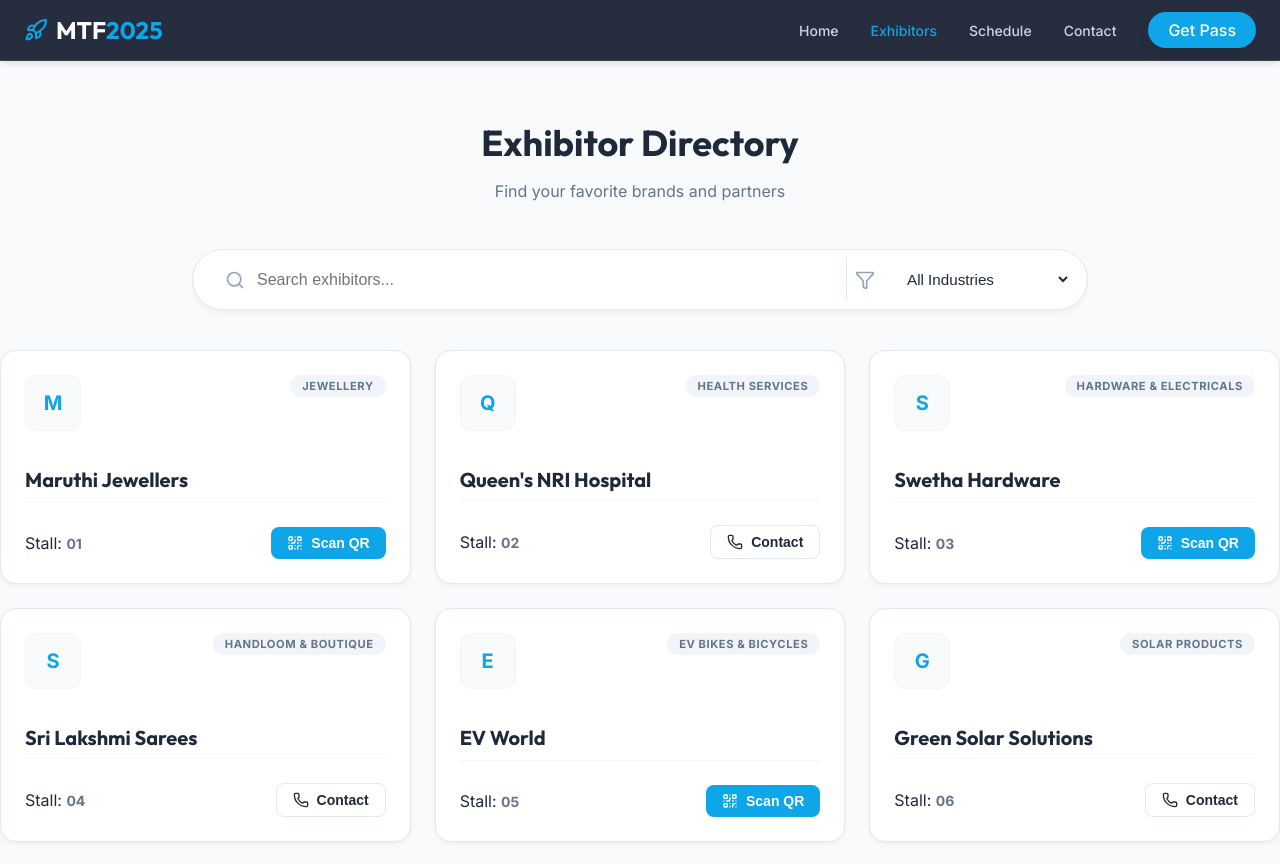
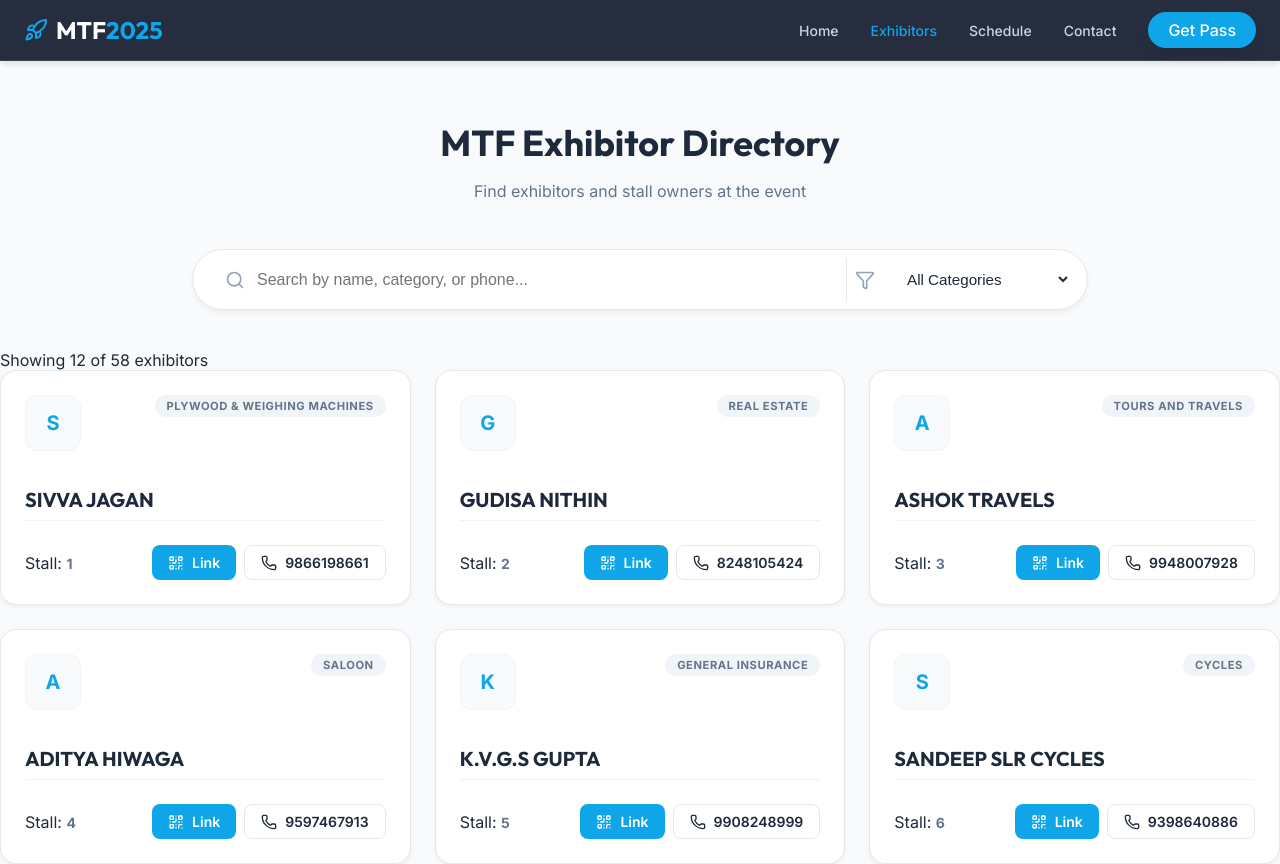
Before and after one commit to karnamvenkatachaitanya/MTF2025, a React (Vite) app in the folder frontend/: page /exhibitors in a window 1280 px wide. Shown: the top 864 px of the page. Built offline with nearby package versions, Linux system fonts and the light colour scheme.

Commit message:
Implement Show More pagination for Exhibitors

```diff
--- a/frontend/src/pages/Exhibitors.css
+++ b/frontend/src/pages/Exhibitors.css
@@ -277,3 +277,8 @@
     color: var(--color-secondary);
     background-color: #f8fafc;
 }
+
+.action-buttons {
+    display: flex;
+    gap: 0.5rem;
+}
--- a/frontend/src/pages/Exhibitors.jsx
+++ b/frontend/src/pages/Exhibitors.jsx
@@ -2,34 +2,114 @@
 import { Search, Filter, QrCode, Phone } from 'lucide-react';
 import './Exhibitors.css';
 
+// Convert Excel data to structured format
 const exhibitorsData = [
-    { stall: '01', name: 'Maruthi Jewellers', category: 'Jewellery', type: 'qr' },
-    { stall: '02', name: "Queen's NRI Hospital", category: 'Health Services', type: 'phone' },
-    { stall: '03', name: 'Swetha Hardware', category: 'Hardware & Electricals', type: 'qr' },
-    { stall: '04', name: 'Sri Lakshmi Sarees', category: 'Handloom & Boutique', type: 'phone' },
-    { stall: '05', name: 'EV World', category: 'EV Bikes & Bicycles', type: 'qr' },
-    { stall: '06', name: 'Green Solar Solutions', category: 'Solar Products', type: 'phone' },
-    { stall: '07', name: 'Home Style Interiors', category: 'Interior & Decor', type: 'qr' },
-    { stall: '08', name: 'Tech Gadgets Hub', category: 'Electronics', type: 'phone' },
+    // AUDITORIUM STALLS
+    { stall: '1', name: 'SIVVA JAGAN', category: 'PLYWOOD & WEIGHING MACHINES', phone: '9866198661', website: '' },
+    { stall: '2', name: 'GUDISA NITHIN', category: 'REAL ESTATE', phone: '8248105424', website: '' },
+    { stall: '3', name: 'ASHOK TRAVELS', category: 'TOURS AND TRAVELS', phone: '9948007928', website: '' },
+    { stall: '4', name: 'ADITYA HIWAGA', category: 'SALOON', phone: '9597467913', website: '' },
+    { stall: '5', name: 'K.V.G.S GUPTA', category: 'GENERAL INSURANCE', phone: '9908248999', website: '' },
+    { stall: '6', name: 'SANDEEP SLR CYCLES', category: 'CYCLES', phone: '9398640886', website: '' },
+    { stall: '7', name: 'ASHOK BFH', category: 'CURTAINS', phone: '9848145323', website: '' },
+    { stall: '8', name: 'SANTOSH NALAM', category: 'STATIONARY', phone: '9849375396', website: '' },
+    { stall: '9,10', name: 'KIRAN LIVING LINES', category: 'TILES', phone: '8074253744', website: '' },
+    { stall: '11', name: 'VIJAY PULIPATI', category: 'HANDLOOMS', phone: '9440105405', website: '' },
+    { stall: '12', name: 'VIJAY PENTAPATI', category: 'GIFTS & TOYS', phone: '8142436707', website: '' },
+    { stall: '13', name: 'VENKATESH PASUMARTHI', category: 'CC TV', phone: '8340889417', website: '' },
+    { stall: '14', name: 'INDUPURI SUMAN', category: 'ELECTRICAL', phone: '9989254444', website: '' },
+    { stall: '15', name: 'G.S GUPTA', category: 'ELECTRICAL BIKES', phone: '9603849183', website: '' },
+    { stall: '16,17', name: 'PERLA SUMAN', category: 'PAINTS', phone: '9246667445', website: '' },
+    { stall: '18,19', name: 'SIRISH', category: 'SOLAR SYSTEMS', phone: '8790177566', website: '' },
+    { stall: '20', name: 'CHANDRA MOULI', category: 'INTERIOR DESIGNOR', phone: '9550934826', website: '' },
+    { stall: '21', name: 'RAM KUMAR', category: 'RSM SAREES', phone: '9849533111', website: '' },
+    { stall: '22', name: 'SRINIVAS SAI', category: 'GLASS WORKS', phone: '9885347991', website: '' },
+    { stall: '23', name: 'DATTA', category: 'MEGHANA MATCHIGS', phone: '8096127074', website: '' },
+    { stall: '24', name: 'KUSUMANCHI READYMADES', category: 'KIDS & GENTS WEAR', phone: '9966514213', website: '' },
+    { stall: '25', name: 'VT FOOR WEAR', category: 'FOOT WEAR', phone: '9959132326', website: '' },
+    { stall: '26', name: 'CHANDOO', category: 'AYURVEDIC HERBS', phone: '9849653053', website: '' },
+    { stall: '27', name: 'VENKATESH LIFESTYLE', category: 'FURNITURE', phone: '9440192658', website: '' },
+    { stall: '28', name: 'VINOD GUDISA', category: 'VASU OPITCALS', phone: '9848443377', website: '' },
+    { stall: '29', name: 'G. PADMAVATHI', category: 'BOTIQUE', phone: '9292606683', website: '' },
+    { stall: '30', name: 'VIJAY PENTAPATI', category: 'BUTTERFLY KITCHEN WEAR', phone: '8142436707', website: '' },
+    { stall: '31', name: 'SANTOSH GUDIMETLA', category: 'FABRICATION', phone: '9989927802', website: '' },
+    { stall: '32', name: 'SAI KATTAMURI', category: 'DIGITAL MARKETING', phone: '9010244245', website: '' },
+    { stall: '33', name: 'PRADEEP CHENNA', category: 'DRY FRUITS', phone: '9966601464', website: '' },
+    { stall: '34', name: 'GRANDI TEJA', category: 'MILLETS', phone: '9985472200', website: '' },
+    { stall: '35', name: 'NAGA KIRAN', category: 'BOTIQUE VARNAMZZ', phone: '9885143386', website: '' },
+    { stall: '36', name: 'SUDHEER', category: 'AGARBATTI', phone: '9491571083', website: '' },
+    { stall: '37', name: 'HARIKRISHNA', category: 'HEALTH INSURANCE', phone: '9848833656', website: '' },
+    { stall: '38', name: 'SRUJAN', category: 'NUTRITIONIST', phone: '9494294593', website: '' },
+    { stall: '39', name: 'MSQUARE DINESH', category: 'CLOTH READYMADES', phone: '9848145351', website: '' },
+    { stall: '40', name: 'BANDARY AYYAPPA', category: 'SILK HOUSE', phone: '9550526555', website: '' },
+    { stall: '41', name: 'RAKESH BODDU', category: 'TYRES', phone: '8978970400', website: '' },
+
+    // SMALL SIZE STALLS
+    { stall: '42', name: 'SWAMY CHITS', category: 'CHITS', phone: '9490657222', website: '' },
+    { stall: '43', name: 'KALYANI NIV', category: 'TALLY SOFTWARE', phone: '8712553990', website: '' },
+    { stall: '44', name: 'KANNAN', category: 'E BOOKS', phone: '436705505455', website: '' },
+    { stall: '45', name: 'BOLISETTY SRINIVAS', category: 'LANDSCAPING', phone: '9490107236', website: '' },
+    { stall: '46', name: 'ANAND KELLA', category: 'COLOUR LAB', phone: '9030994266', website: '' },
+    { stall: '47', name: 'RAGHUVEER', category: 'RO FILTERS', phone: '9848304037', website: '' },
+    { stall: '48', name: 'HARSHA ENTERPRISES', category: 'FRAGRANCES', phone: '6281204224', website: '' },
+
+    // OUTSIDE STALLS
+    { stall: 'O=1', name: 'HIMALAYA KISHORE', category: 'MADGULA HALWA', phone: '7731836996', website: '' },
+    { stall: 'O=2', name: 'OLD TOWN FLAVORS', category: 'READY MIXTURES', phone: '8008935854', website: '' },
+    { stall: 'O=3', name: 'SRAVAN ADI3', category: 'GROCERIES', phone: '9505555656', website: '' },
+    // Stall O=4 is empty in Excel
+
+    // FOOD STALLS LAWN
+    { stall: 'F=1', name: 'EATERS', category: 'FOOD STALL', phone: '9052666688', website: '' },
+    { stall: 'F=3', name: 'SVN LAKE PALACE', category: 'FOOD STALL', phone: '9333777789', website: '' },
+    { stall: 'F=4', name: 'DESSERTINO SUVARNA', category: 'FOOD STALL', phone: '9885000708', website: '' },
+    { stall: 'F=5', name: 'JAGANNATH FOODS ABHISHEK', category: 'FOOD STALL', phone: '8142026590', website: '' },
+    { stall: 'F=6', name: 'FC DENS RAMYA', category: 'FOOD STALL', phone: '8978247425', website: '' },
+    { stall: 'F=7', name: 'FOUR CORNERS AVINASH', category: 'FOOD STALL', phone: '7288001337', website: '' },
+    // Stalls F=2, F=8, F=9, F=10 are empty in Excel
+
+    // PARKING SLOTS
+    { stall: 'P=1', name: 'AQUA GUARD', category: 'PARKING SPONSOR', phone: '6301664497', website: '' },
+    { stall: 'P=2', name: 'IFB', category: 'PARKING SPONSOR', phone: '63016064497', website: '' },
+    { stall: 'P=3', name: 'VINAYAKA ENTERPRISES', category: 'PARKING SPONSOR', phone: '9701362991', website: '' },
+    { stall: 'P=4', name: 'NAGENDRA STEELS', category: 'PARKING SPONSOR', phone: '9848021066', website: '' },
+    // Stall P=5 is empty in Excel
 ];
+
+// Extract unique categories for filter dropdown
+const categories = [...new Set(exhibitorsData.map(item => item.category))].sort();
 
 const Exhibitors = () => {
     const [searchTerm, setSearchTerm] = useState('');
     const [filter, setFilter] = useState('');
+    const [visibleCount, setVisibleCount] = useState(12);
 
+    // Filter function with phone number search support
     const filteredExhibitors = exhibitorsData.filter(item => {
-        const matchesSearch = item.name.toLowerCase().includes(searchTerm.toLowerCase()) ||
-            item.category.toLowerCase().includes(searchTerm.toLowerCase());
-        const matchesFilter = filter ? item.category.includes(filter) : true;
+        if (!item.name || item.name.trim() === '') return false; // Skip empty stalls
+
+        const matchesSearch =
+            item.name.toLowerCase().includes(searchTerm.toLowerCase()) ||
+            item.category.toLowerCase().includes(searchTerm.toLowerCase()) ||
+            item.phone.includes(searchTerm);
+
+        const matchesFilter = filter ? item.category === filter : true;
+
         return matchesSearch && matchesFilter;
     });
+
+    const displayedExhibitors = filteredExhibitors.slice(0, visibleCount);
+
+    const handleLoadMore = () => {
+        setVisibleCount(prev => prev + 12);
+    };
 
     return (
         <div className="exhibitors-container">
             <div className="container mx-auto px-6">
                 <div className="page-header">
-                    <h1 className="page-title">Exhibitor Directory</h1>
-                    <p className="page-subtitle">Find your favorite brands and partners</p>
+                    <h1 className="page-title">MTF Exhibitor Directory</h1>
+                    <p className="page-subtitle">Find exhibitors and stall owners at the event</p>
                 </div>
 
                 {/* Search & Filter */}
@@ -38,9 +118,9 @@
                         <Search className="search-icon" size={20} />
                         <input
                             type="text"
-                            placeholder="Search exhibitors..."
+                            placeholder="Search by name, category, or phone..."
                             value={searchTerm}
-                            onChange={(e) => setSearchTerm(e.target.value)}
+                            onChange={(e) => { setSearchTerm(e.target.value); setVisibleCount(12); }}
                             className="search-input"
                         />
                     </div>
@@ -49,25 +129,28 @@
                         <select
                             className="filter-select"
                             value={filter}
-                            onChange={(e) => setFilter(e.target.value)}
+                            onChange={(e) => { setFilter(e.target.value); setVisibleCount(12); }}
                         >
-                            <option value="">All Industries</option>
-                            <option value="Jewellery">Jewellery</option>
-                            <option value="Health Services">Health Services</option>
-                            <option value="Hardware & Electricals">Hardware</option>
-                            <option value="Handloom & Boutique">Handloom</option>
-                            <option value="EV Bikes & Bicycles">EV & Auto</option>
-                            <option value="Solar Products">Solar</option>
-                            <option value="Interior & Decor">Interior</option>
-                            <option value="Electronics">Electronics</option>
+                            <option value="">All Categories</option>
+                            {categories.map((category, index) => (
+                                <option key={index} value={category}>
+                                    {category}
+                                </option>
+                            ))}
                         </select>
                     </div>
                 </div>
 
+                {/* Results Count */}
+                <div className="results-count">
+                    Showing {displayedExhibitors.length} of {filteredExhibitors.length} exhibitors
+                </div>
+
                 {/* Grid */}
                 {filteredExhibitors.length > 0 ? (
+                    <>
                         <div className="exhibitors-grid">
-                        {filteredExhibitors.map((item, index) => (
+                            {displayedExhibitors.map((item, index) => (
                                 <div key={index} className="exhibitor-card group">
                                     <div className="card-header">
                                         <div className="logo-box">
@@ -81,19 +164,35 @@
                                     <h3 className="exhibitor-name">{item.name}</h3>
                                     <div className="card-footer">
                                         <span>Stall: <strong className="stall-number">{item.stall}</strong></span>
-                                    {item.type === 'qr' ? (
-                                        <button className="btn-action qr">
-                                            <QrCode size={16} /> Scan QR
-                                        </button>
-                                    ) : (
-                                        <button className="btn-action phone">
-                                            <Phone size={16} /> Contact
-                                        </button>
-                                    )}
+                                        <div className="action-buttons">
+                                            <a
+                                                href={item.website || `https://www.google.com/search?q=${encodeURIComponent(item.name + " Vizianagaram")}`}
+                                                target="_blank"
+                                                rel="noopener noreferrer"
+                                                className="btn-action qr"
+                                            >
+                                                <QrCode size={16} /> Link
+                                            </a>
+                                            <a href={`tel:${item.phone}`} className="btn-action phone">
+                                                <Phone size={16} /> {item.phone}
+                                            </a>
+                                        </div>
                                     </div>
                                 </div>
                             ))}
                         </div>
+
+                        {visibleCount < filteredExhibitors.length && (
+                            <div className="text-center mt-12">
+                                <button
+                                    onClick={handleLoadMore}
+                                    className="px-8 py-3 bg-white border border-slate-200 text-slate-700 font-semibold rounded-full hover:bg-slate-50 transition-colors shadow-sm"
+                                >
+                                    Show More Exhibitors
+                                </button>
+                            </div>
+                        )}
+                    </>
                 ) : (
                     <div className="text-center py-12 text-slate-500">
                         No exhibitors found matching your search.
```
Lines whose indentation alone changed are shown as unchanged.
